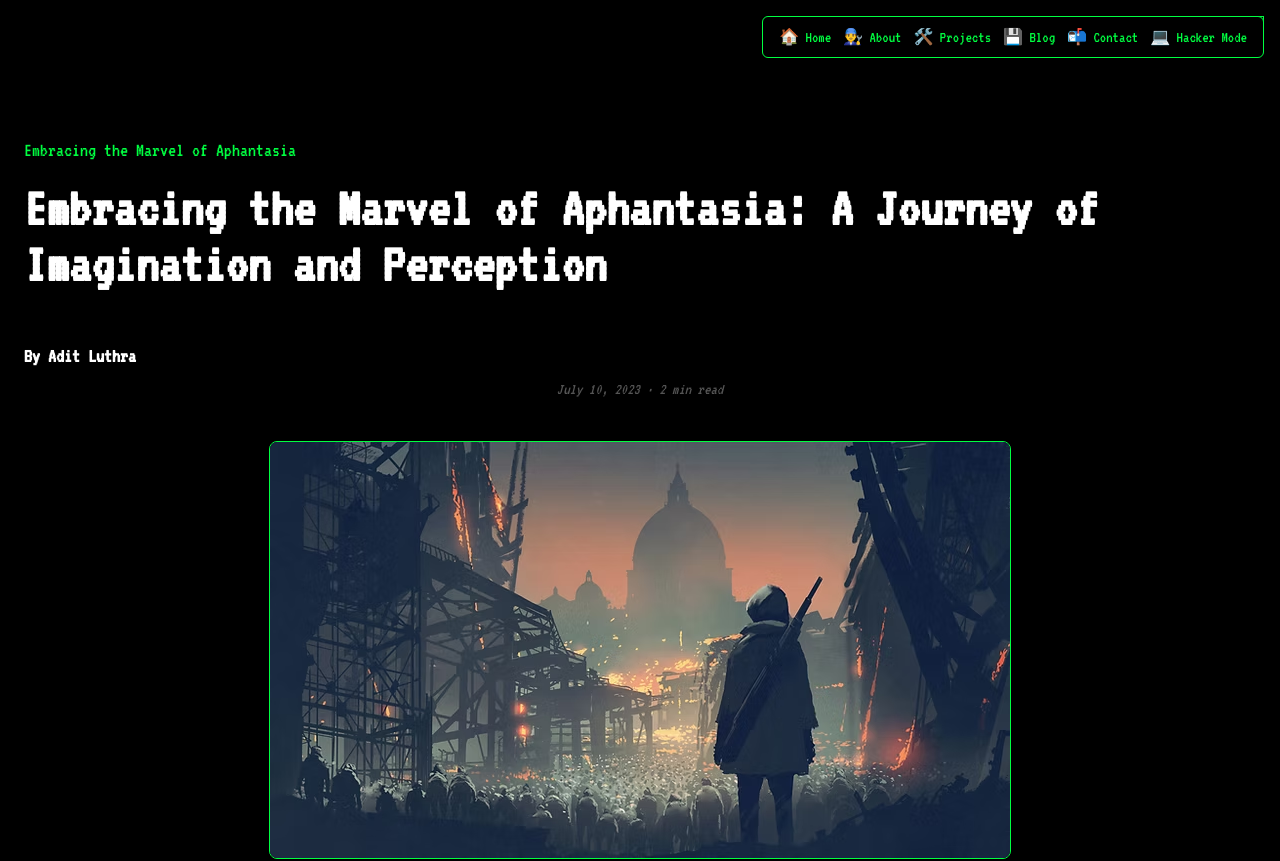
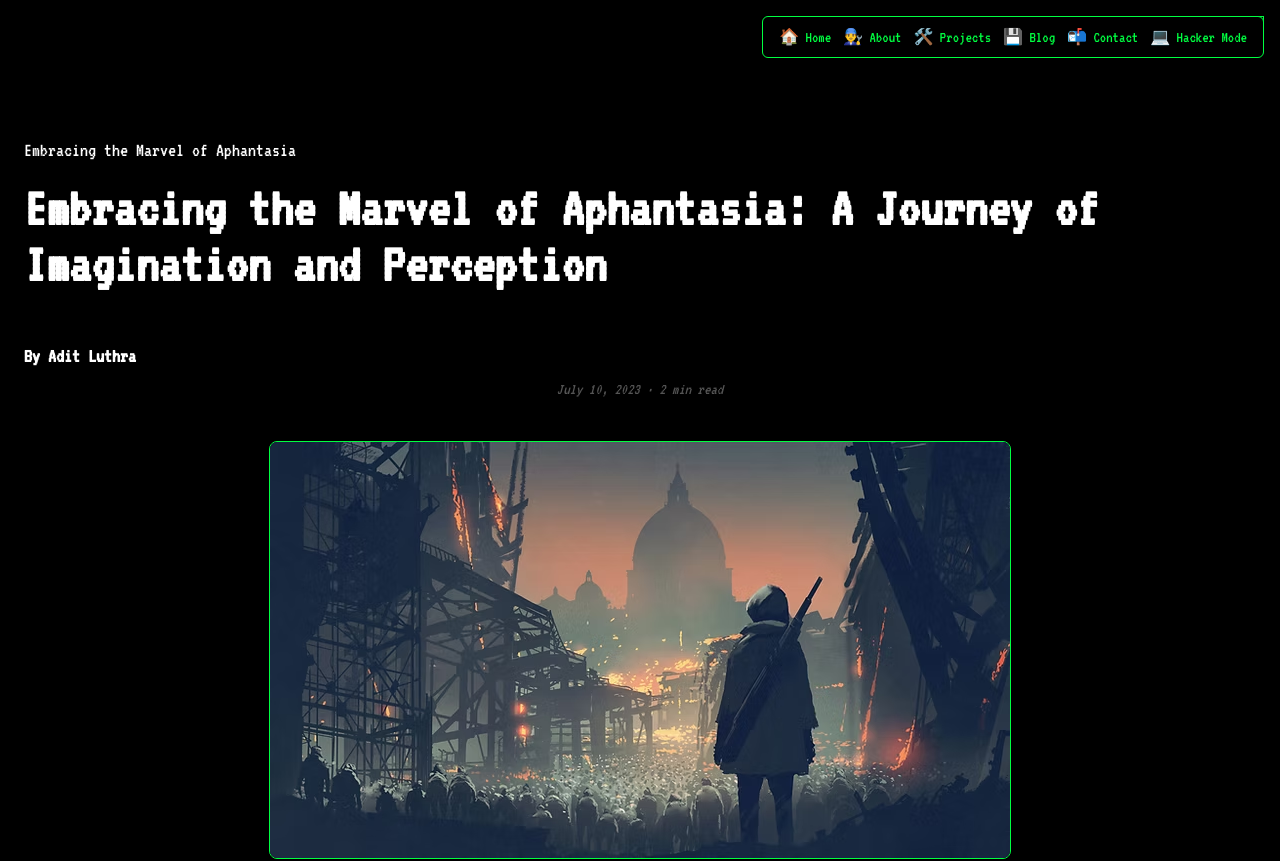
Before and after one commit to AditLuthra/aditluthra.com, a Next.js app: page /blog/embracing-the-marvel-of-aphantasia in a window 1280 px wide. Shown: the top 861 px of the page. Built offline with nearby package versions, Linux system fonts and the light colour scheme.

Commit message:
Critical bug in slug page resolved

```diff
--- a/src/app/blog/[slug]/page.tsx
+++ b/src/app/blog/[slug]/page.tsx
@@ -1,8 +1,13 @@
 import fs from "fs";
 import path from "path";
+import dynamic from "next/dynamic";
 
 import { getPostBySlug } from "../../../lib/markdown";
-import BlogMarkdown from "../../../components/BlogMarkdown";
+
+// 👇 Dynamically import BlogMarkdown (client-only)
+const BlogMarkdown = dynamic(() => import("../../../components/BlogMarkdown"), {
+  ssr: false,
+});
 
 export async function generateStaticParams() {
   const dir = path.join(process.cwd(), "src/content/blog");
@@ -23,7 +28,7 @@ export default async function BlogPost({
     );
 
   return (
-    <div className="min-h-screen bg-terminal-black text-terminal-green p-6 font-pixel">
+    <div className="min-h-screen bg-terminal-black text-white p-6 font-pixel">
       <h1 className="text-xl mb-4">{post.title}</h1>
       <BlogMarkdown content={post.content} />
     </div>
```
